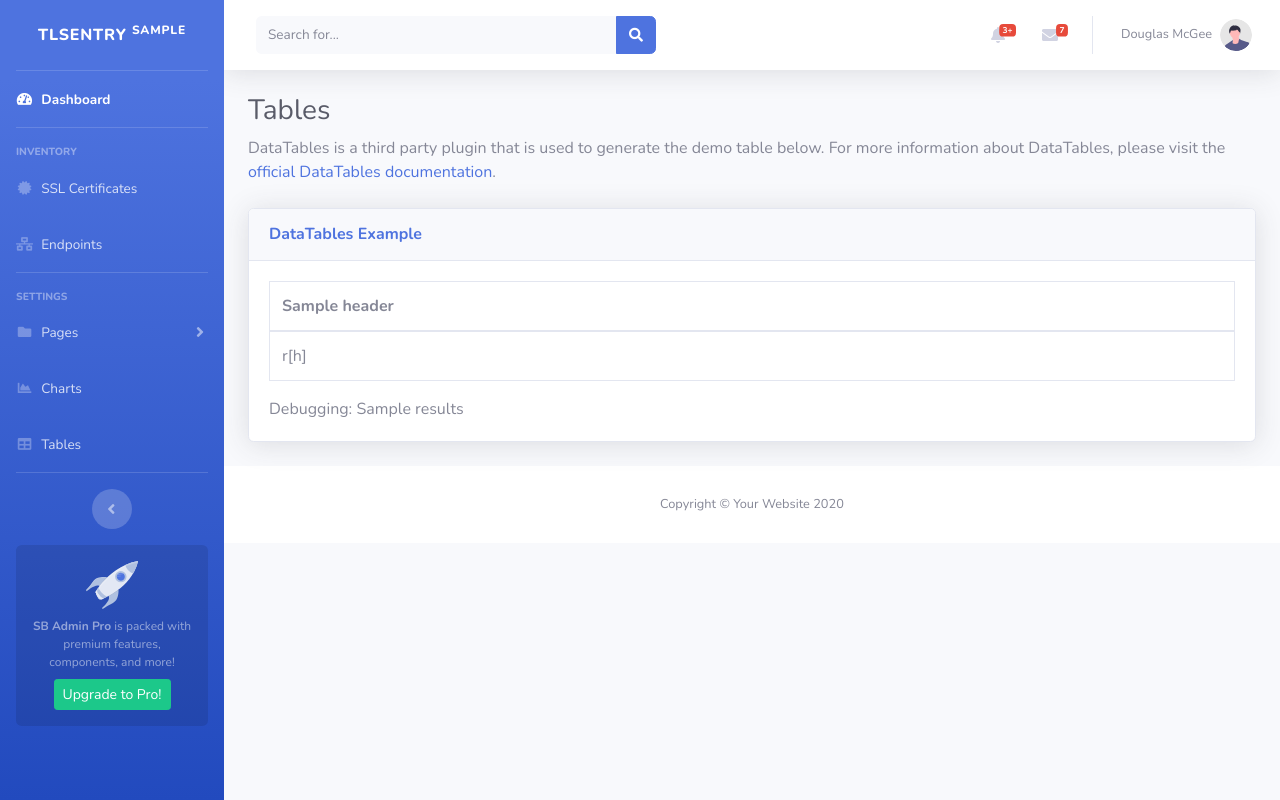
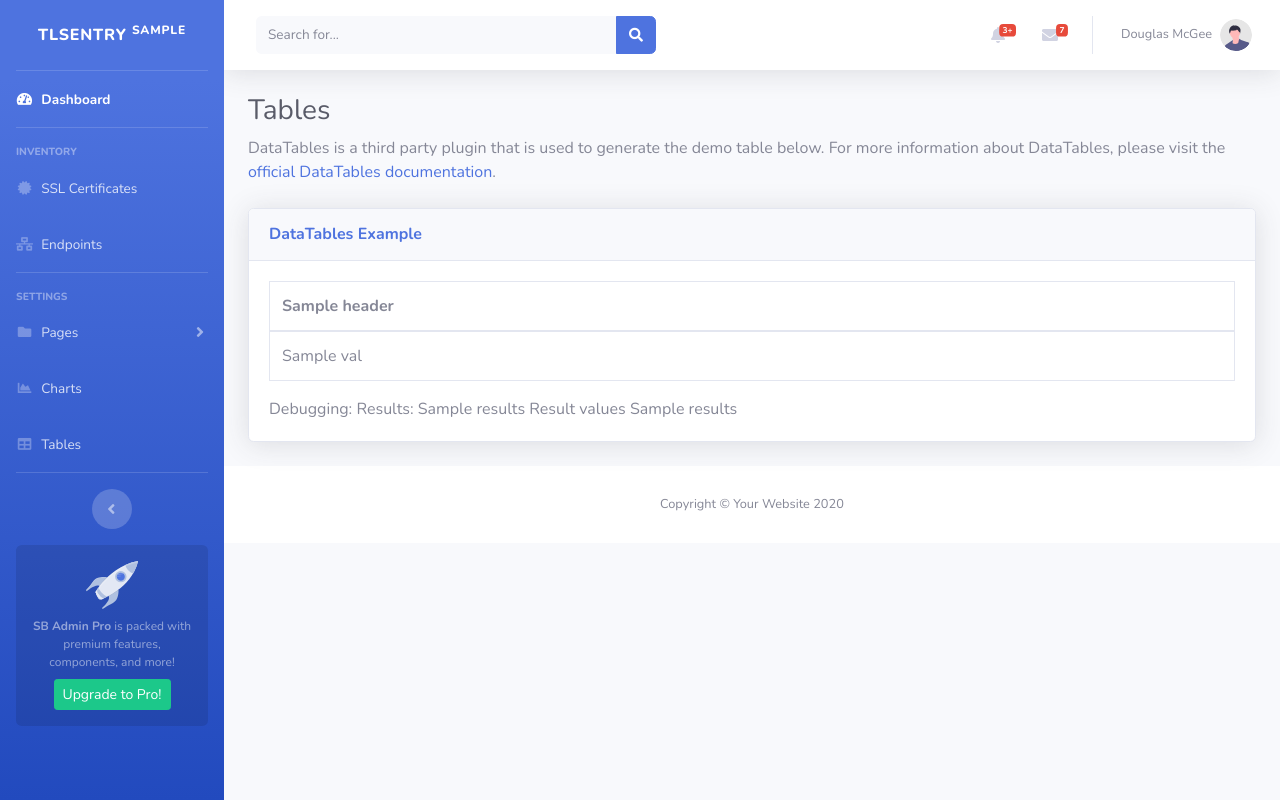
Before and after one commit to zachary-cs/TLSentry, a Flask app: template tlsentry/templates/certs_index.j2 in a window 1280 px wide. Run offline with Flask 2, Linux system fonts and the light colour scheme; the template is opened without the code that fills it: most values are stand-ins (such as "Sample title", 1, 10 or a date in 2020); some libraries are stand-ins or nearby versions.

Commit message:
Proper Results in Jinja

```diff
--- a/tlsentry/templates/certs_index.j2
+++ b/tlsentry/templates/certs_index.j2
@@ -54,10 +54,10 @@
                                                 </tr>
                                             </thead>
                                             <tbody>
-                                                {% for r in results %}
+                                                {% for res in results %}
                                                     <tr>
-                                                    {% for h in headers %}
-                                                        <td>r[h]</td>
+                                                    {% for key, val in res.items() %}
+                                                        <td>{{ val }}</td>
                                                     {% endfor %}
                                                     </tr>
                                                 {% endfor %}
@@ -67,7 +67,10 @@
 
                                         <span>
                                         Debugging:
+                                        Results:
                                         {{ results }}
+                                        Result values
+                                        {{ results.values }}
                                         </span>
                                     </div>
                                 </div>
```
